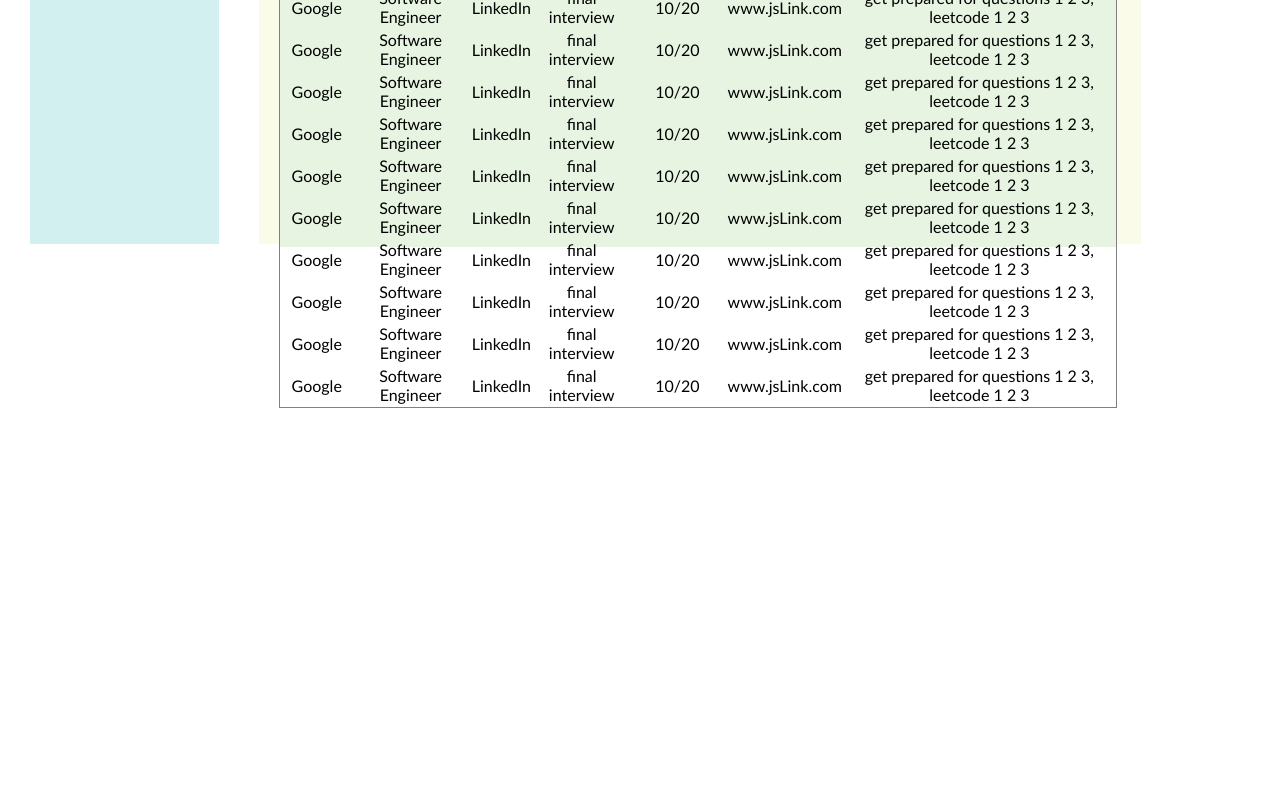
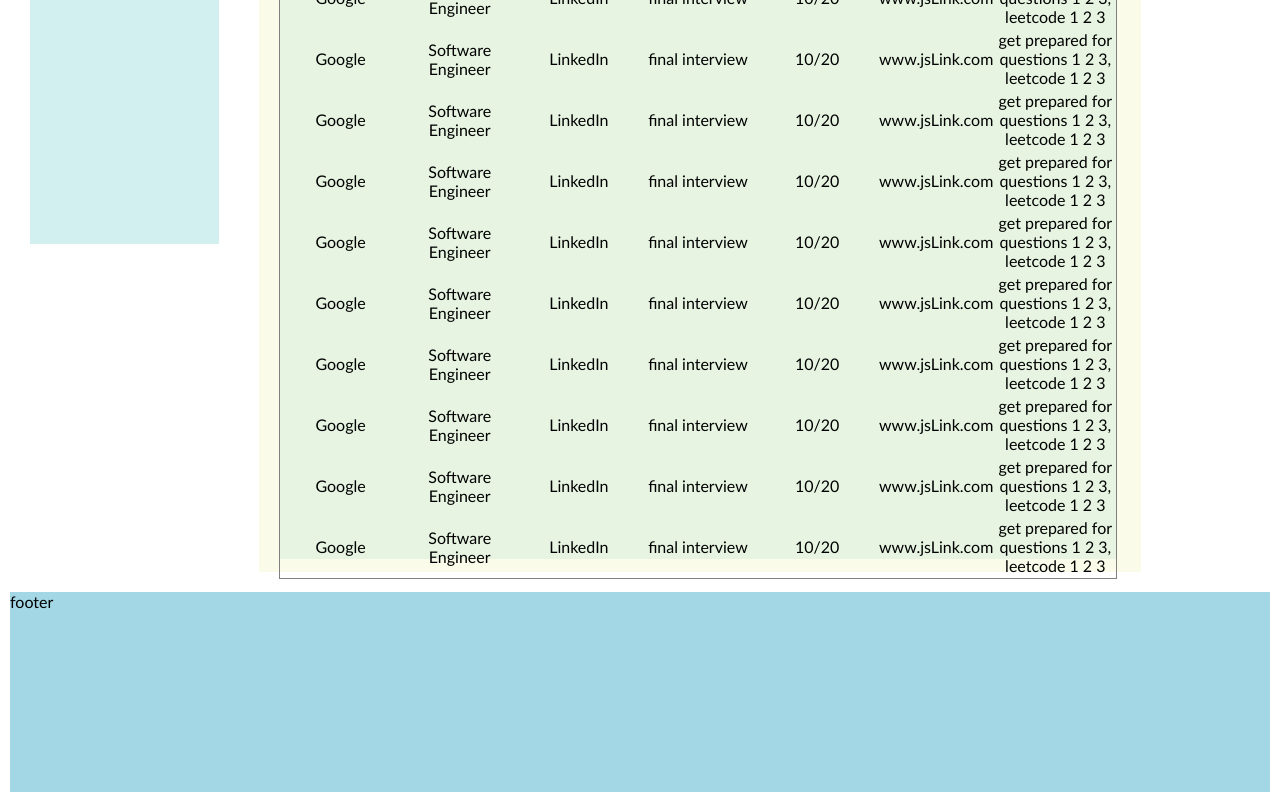
Before and after one commit to WennyXiong/MVP, a React app: page / in a window 1280 px wide. Shown: the part 496-1296 px from the top of the page. Before the commit the page ends 904 px from the top, so only its background shows below. Built offline with nearby package versions, Linux system fonts and the light colour scheme; the HTML template or start-up script is replaced by a standard one.

Commit message:
JobApplications: table styling

```diff
--- a/client/src/components/App.jsx
+++ b/client/src/components/App.jsx
@@ -5,6 +5,7 @@ import NavTopBar from './NavTopBar.jsx';
 import NavLeft from './NavLeft.jsx';
 import CompanySummary from './CompanySummary.jsx';
 import JobApplications from './JobApplications.jsx';
+import Footer from './Footer.jsx';
 
 const App = () => {
   const [username, setUsername] = useState('Wenny');
@@ -24,6 +25,10 @@ const App = () => {
         <JobApplications />
       </Sections.MainInfo>
 
+      <Sections.Footer>
+        <Footer />
+      </Sections.Footer>
+
     </GeneralStyles.Div>
   );
 };
--- /dev/null
+++ b/client/src/components/Footer.jsx
@@ -0,0 +1,12 @@
+import React from 'react';
+import Sections from '../styles/Sections.jsx';
+
+const Footer = () => {
+  console.log('something');
+
+  return (
+    <Sections.Footer> footer </Sections.Footer>
+  );
+};
+
+export default Footer;
--- a/client/src/styles/JA.jsx
+++ b/client/src/styles/JA.jsx
@@ -36,6 +36,7 @@ const JA = {
     }
   `,
   ApplicationTable: styled.table`
+    table-layout: fixed;
     position: relative;
     top: 20px;
     width: 100%;
--- a/client/src/styles/Sections.jsx
+++ b/client/src/styles/Sections.jsx
@@ -19,7 +19,7 @@ const Sections = {
   `,
   MainInfo: styled.div`
     width: 70%;
-    height: 600px;
+    height: fit-content;
     float: left;
     margin: 20px;
     overflow: visible;
@@ -37,9 +37,15 @@ const Sections = {
     display: inline-block;
     margin: 10px 20px;
     width: 95%;
-    height: 350px;
+    height: fit-content;
     overflow: visible;
     background-color: #e6f4e1;
+  `,
+  Footer: styled.div`
+    display: inline-block;
+    width: 100%;
+    height: 200px;
+    background-color: #a4d7e6;
   `,
 };
 
```
